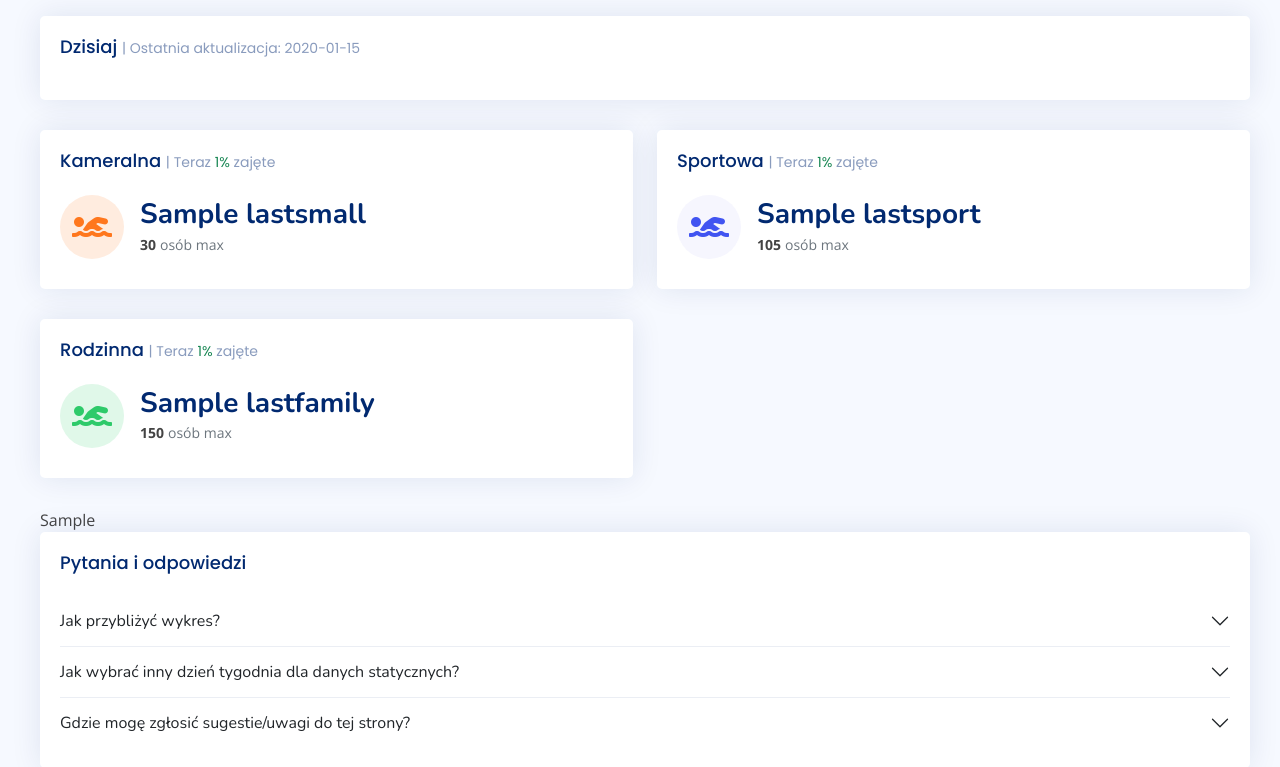
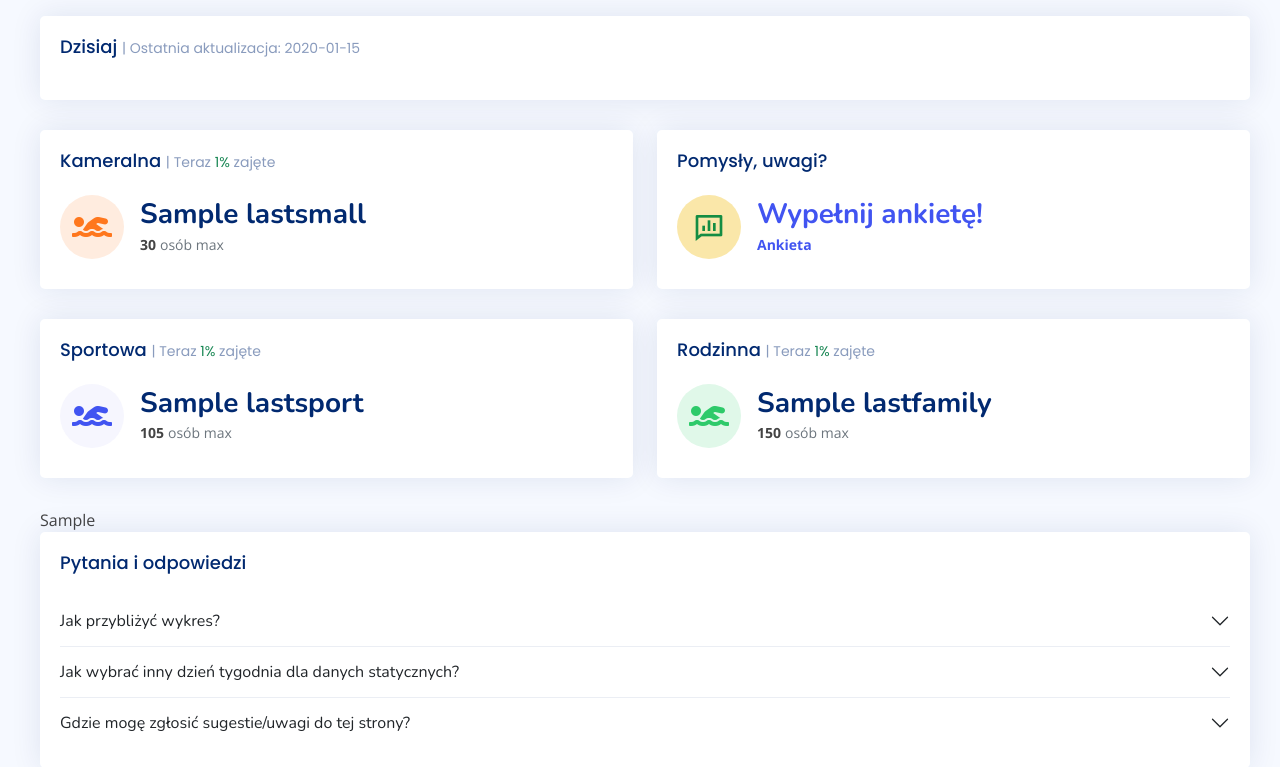
Before and after one commit to avrland/PoolTrackerWeb, a Django app: template tablechart/templates/content.html in a window 1280 px wide. Shown: the part 109-876 px from the top of the page. Run offline with Django 4.2, Linux system fonts and the light colour scheme; the template is opened without the code that fills it: most values are stand-ins (such as "Sample title", 1, 10 or a date in 2020); parts of the project's set-up code (start-up, migrations or seed data) failed here and were passed over; some libraries are stand-ins or nearby versions.

Commit message:
feedback section

```diff
--- a/tablechart/static/assets/css/style.css
+++ b/tablechart/static/assets/css/style.css
@@ -819,6 +819,11 @@ h6 {
   background: #f6f6fe;
 }
 
+.dashboard .feedback-card .card-icon {
+  color: #148d43;
+  background: #fae7a9;
+}
+
 .dashboard .revenue-card .card-icon {
   color: #2eca6a;
   background: #e0f8e9;
--- a/tablechart/templates/dashboard.html
+++ b/tablechart/templates/dashboard.html
@@ -29,6 +29,26 @@
         </div>
       </div>
     </div><!-- End Small -->
+
+
+    <!-- Sport -->
+    <div class="col-xxl-4 col-md-6">
+      <div class="card info-card feedback-card">
+        <div class="card-body">
+          <h5 class="card-title">Pomysły, uwagi?</h5>
+          <div class="d-flex align-items-center">
+            <div class="card-icon rounded-circle d-flex align-items-center justify-content-center">
+              <i class="ri-chat-poll-line"></i>
+            </div>
+            <div class="ps-3">
+              <h6><a href="https://forms.gle/CGzzGs8PKedTDJXc9" target="_blank">Wypełnij ankietę!</a></h6>
+              <span class="text small pt-1 fw-bold"><a href="https://forms.gle/CGzzGs8PKedTDJXc9" target="_blank"><b>Ankieta</b></a></span>
+            </div>
+          </div>
+        </div>
+
+      </div>
+    </div><!-- End Sport -->
 
     <!-- Sport -->
     <div class="col-xxl-4 col-md-6">
--- a/tablechart/templates/faq.html
+++ b/tablechart/templates/faq.html
@@ -40,7 +40,7 @@
           </h2>
           <div id="faqsOne-3" class="accordion-collapse collapse" data-bs-parent="#faq-group-3">
             <div class="accordion-body">
-              Ankieta znajduje się pod tym <a href="https://forms.gle/CGzzGs8PKedTDJXc9"><b>linkiem</b></a>.
+              Ankieta znajduje się pod tym <a href="https://forms.gle/CGzzGs8PKedTDJXc9" target="_blank"><b>linkiem</b></a>.
           </div>
         </div>
 
```
